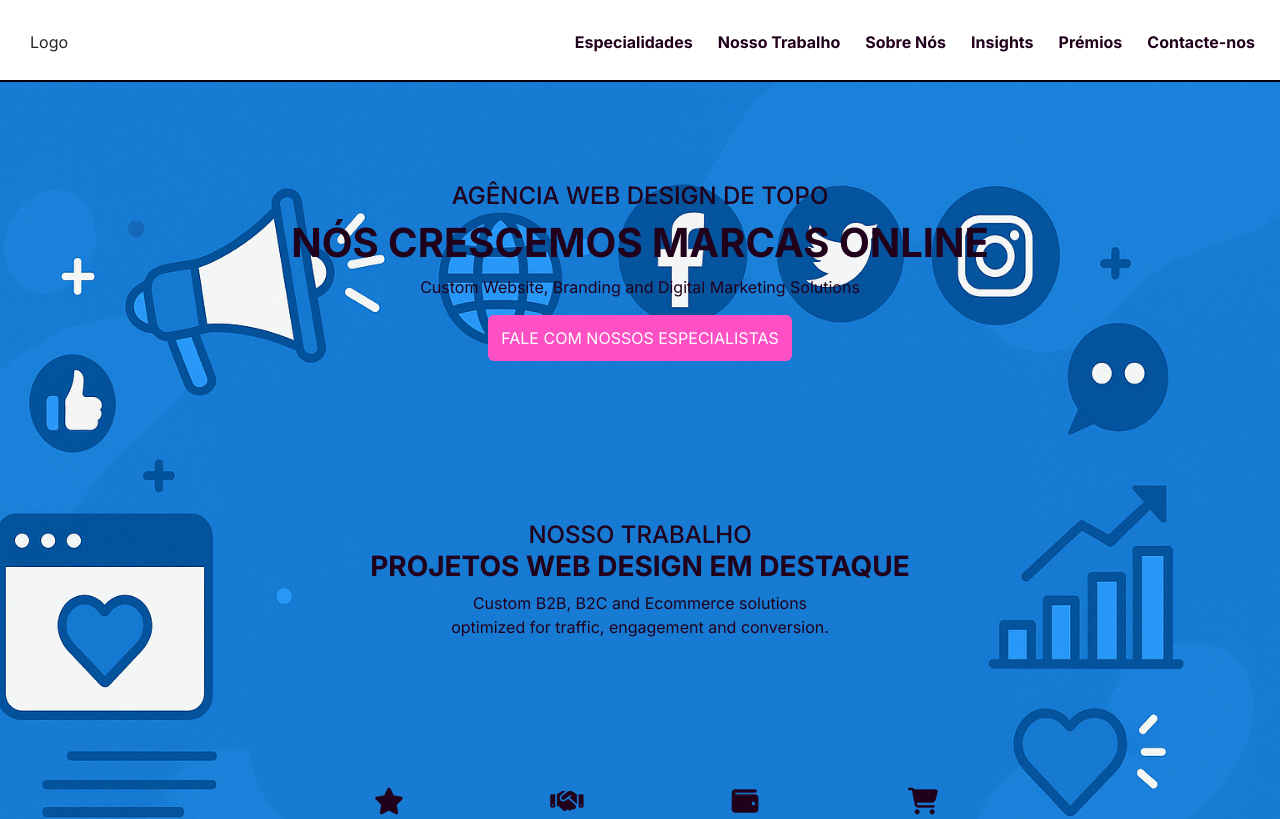
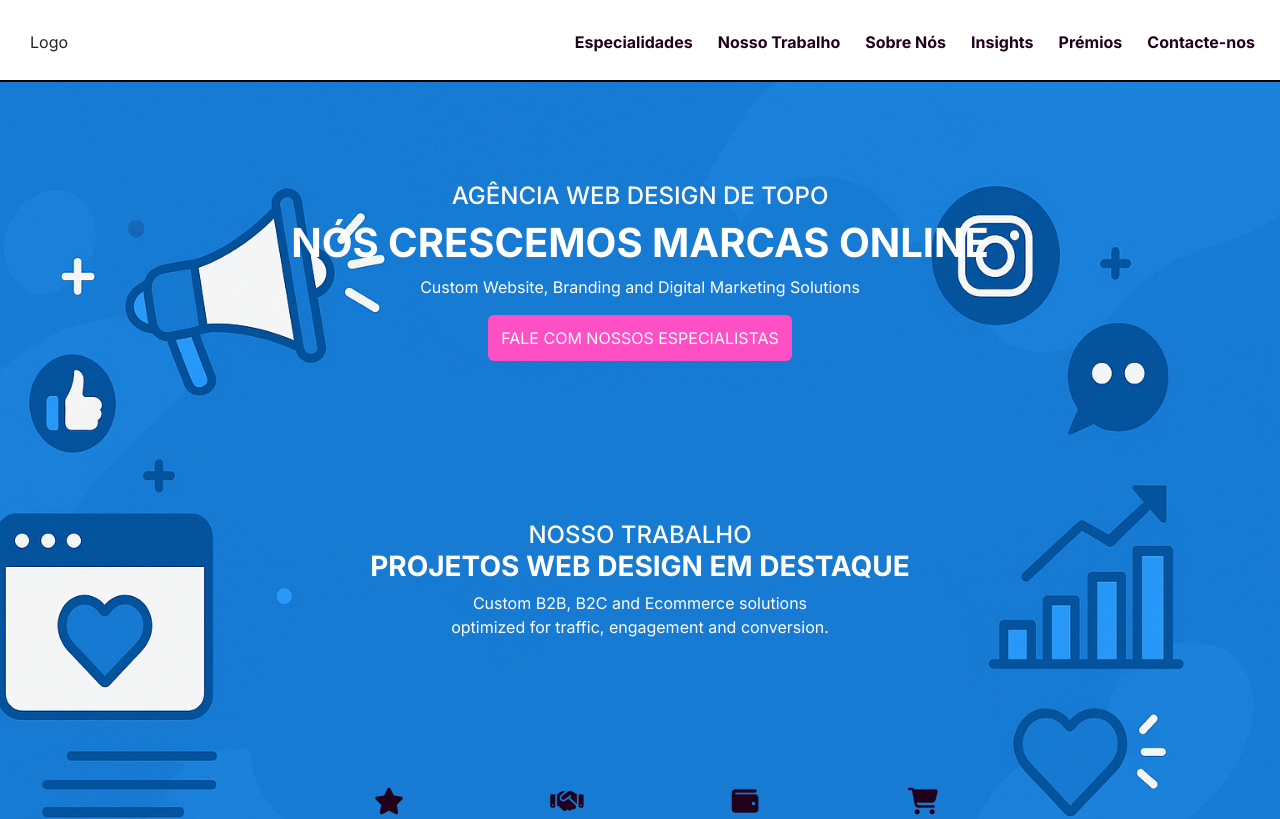
Before and after one commit to m3rcio/algomark2, an Angular app: page / in a window 1280 px wide. Shown: the top 819 px of the page. Built offline with nearby package versions, Linux system fonts and the light colour scheme.

Commit message:
mudança no background

```diff
--- a/src/app/app.component.css
+++ b/src/app/app.component.css
@@ -54,7 +54,7 @@
 #hero{
     width: 100%;
     /* background-color: rgb(33, 161, 247); */
-    background-image: url('/assets/images/hero_background2.png');
+    background-image: url('/assets/images/hero_background3.png');
     background-size: cover;
     border-top: 1px solid black;
 }
@@ -64,7 +64,7 @@
 }
 
 #hero h1,h4{
-    color: #21001C;
+    color: #fff;
 }
 
  .menu{
@@ -84,6 +84,9 @@
          text-align: center;
         width: 100%;
     }
+    #hero p{
+        color: #fff;
+    }
 
     .our-work{
         margin-top: 160px;
@@ -91,7 +94,7 @@
         align-items: center;
         flex-direction: column;
         text-align: center;
-        color: #21001C;
+        color: #fff;
     }
     .our-work p{
         width: 400px;
```
Also changed, not shown: public/assets/images/hero_background3.png (added).
